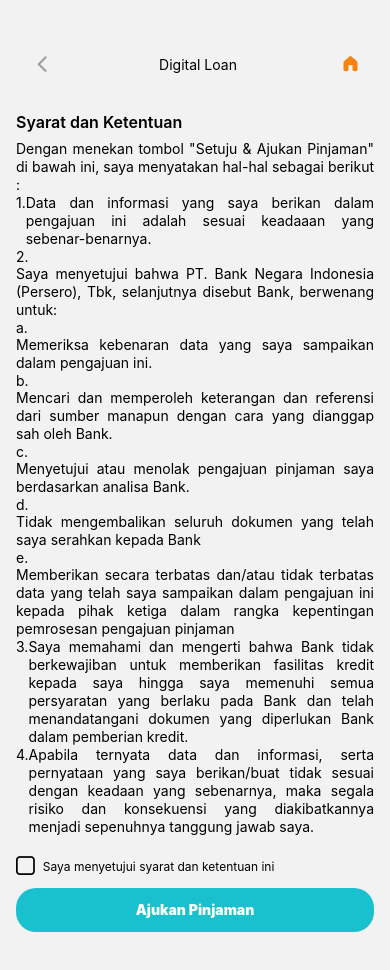
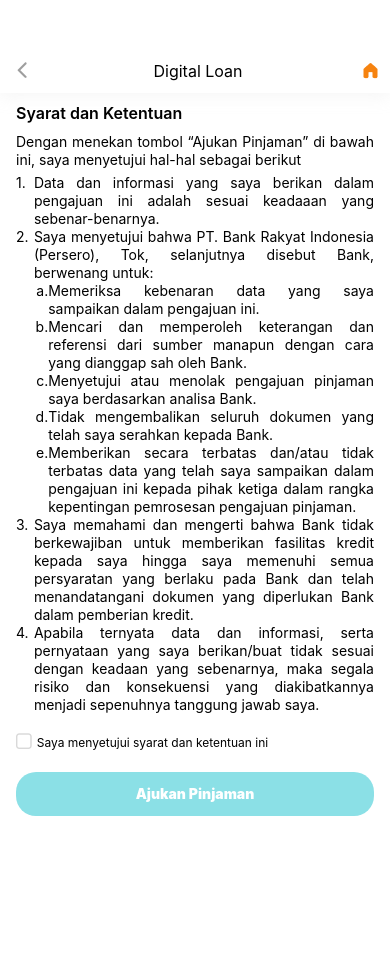
Before and after one commit to ascaryaaa/react-native-spring-boot-angular-loan, a React Native app in the folder mobile-side/: screen /SyaratKetentuan in a window 390 px wide. Shown: the top 970 px of the page. After the commit the page ends 872 px from the top, so only its background shows below. Built offline with nearby package versions, Linux system fonts and the light colour scheme.

Commit message:
added modalDelete, fixing digitalLoan, Monitoring, ListPengajuanPinjaman, Riwayat, syaratKetentuan

```diff
--- a/mobile-side/src/components/ModalAwal.jsx
+++ b/mobile-side/src/components/ModalAwal.jsx
@@ -26,7 +26,7 @@ const ModalAwal = ({}) => {
   const handleLogin = async () => {
     try {
       const response = await axios.post(
-        "http://192.168.209.221:8083/rest/auth/login-account",
+        "http://192.168.209.215:8083/rest/auth/login-account",
 
         {
           username,
--- /dev/null
+++ b/mobile-side/src/components/ModalDelete.jsx
@@ -0,0 +1,115 @@
+import React from "react";
+import { useState } from "react";
+import {
+  View,
+  Text,
+  Image,
+  StyleSheet,
+  TouchableOpacity,
+} from "react-native";
+
+const ModalDelete = ({ navigation, modalVisible, closeModal }) => {
+  return (
+    <View style={styles.container}>
+      <View style={styles.modal}>
+        <View style={styles.isi}>
+            <Image
+                style={{ width: 160, height: 132 }}
+                source={require("../assets/modal_delete.png")}
+            />
+            <Text style={{ fontWeight: "800", paddingTop: 10, fontSize: 16 }}>
+                Apakah anda yakin?
+            </Text>
+            <Text style={{ paddingTop: 10, fontSize: 12, textAlign: "center" }}>
+                Pengajuan yang telah dihapus akan hilang selamanya karena penghapusan tidak dapat dibatalkan
+            </Text>
+            <View style={{flexDirection: 'row'}}>
+                <TouchableOpacity
+                    style={styles.buttonCancel}
+                    onPress={closeModal}
+                    >
+                    <Text
+                    style={{
+                        alignSelf: "center",
+                        paddingTop: 8,
+                        color: "#9E9E9E",
+                        fontWeight: "700",
+                        fontSize: 14,
+                    }}
+                        >
+                    Cancel
+                    </Text>
+                </TouchableOpacity>
+                <TouchableOpacity
+                    style={styles.buttonHapus}
+                    onPress={() => {
+                        closeModal()
+                    }}
+                    >
+                    <Text
+                    style={{
+                        alignSelf: "center",
+                        paddingTop: 8,
+                        color: "white",
+                        fontWeight: "700",
+                        fontSize: 14,
+                    }}
+                        >
+                    Hapus
+                    </Text>
+                </TouchableOpacity>
+            </View>
+        </View>
+      </View>
+    </View>
+  );
+};
+export default ModalDelete;
+
+const styles = StyleSheet.create({
+    container: {
+        // flex: 1,
+        justifyContent: "center",
+        alignItems: "center",
+
+        // backgroundColor:'red'
+
+        // backgroundColor: "red",
+    },
+    modal: {
+        justifyContent: "center",
+        alignItems: "center",
+        backgroundColor: "white",
+        width: 350,
+        height: 350,
+        // marginHorizontal: 13,
+        borderRadius: 10,
+        // backgroundColor: "red",
+    },
+    buttonHapus: {
+        marginVertical: 20,
+        padding: 5,
+        margin: 5,
+        alignSelf: "center",
+        backgroundColor: "#D4352A",
+        borderRadius: 20,
+        width: 110,
+        height: 44,
+    },
+    buttonCancel: {
+        marginVertical: 20,
+        padding: 5,
+        margin: 5,
+        alignSelf: "center",
+        backgroundColor: "#F0F0F0",
+        borderRadius: 20,
+        width: 110,
+        height: 44,
+    },
+    isi: {
+        justifyContent: "center",
+        alignItems: "center",
+        marginHorizontal: 16,
+        marginTop: 32,
+    },
+});
--- a/mobile-side/src/screens/ListPengajuanPinjaman.jsx
+++ b/mobile-side/src/screens/ListPengajuanPinjaman.jsx
@@ -5,9 +5,11 @@ import {
   StyleSheet,
   TouchableOpacity,
   Image,
-  ScrollView,
+  Modal,
+  Pressable,
 } from "react-native";
 import AsyncStorage from '@react-native-async-storage/async-storage';
+import ModalDelete from "../components/ModalDelete";
 
 const ListPengajuanPinjaman = ({ navigation }) => {
 
@@ -19,9 +21,20 @@ const ListPengajuanPinjaman = ({ navigation }) => {
     <Image style={styles.bannerImage} source={item} />
   );
 
+  const [modalVisible, setModalVisible] = useState(false);
+
+  const closeModal = () => {
+    setModalVisible(false);
+  };
+
+  const openModal = () => {
+    setModalVisible(true);
+  };
+
   return (
     <View style={styles.container}>
       {/* <Text style={{marginBottom: 10}}>List Pengajuan Pinjaman</Text> */}
+      {/* <TouchableOpacity onPress={openModal}> */}
         <View style={{flexDirection: 'row', marginBottom: 15}}>
           <View style={{width: '30%', marginRight: 5}}>
               <Image
@@ -29,13 +42,50 @@ const ListPengajuanPinjaman = ({ navigation }) => {
               style={styles.image}/>
           </View>
           <View style={{width: '70%', flexDirection: 'column'}}>
+            <View style={{flexDirection: 'row', justifyContent: 'space-between'}}>
               <Text style={styles.textHeader}>BNI Fleksi Pensiun</Text>
+              <TouchableOpacity onPress={openModal}>
+              <Image
+              source={require("../../../mobile-side/src/assets/icon_delete.png")}/>
+              </TouchableOpacity>
+            </View>
             <Text style={styles.textContent}>Tanggal Pengajuan : 10/03/2024</Text>
             <Text style={styles.textContent}>Periode Peminjaman : 6 Bulan</Text>
             <Text style={styles.textContent}>Total Pengajuan : Rp. 100.000.000</Text>
-                <Text style={styles.textContent}>Status : Diproses</Text>
+            <Text style={styles.textContent}>Status : Ditolak</Text>
           </View>
         </View>
+      {/* </TouchableOpacity> */}
+
+      <Modal
+        animationType="fade"
+        transparent
+        visible={modalVisible}
+        onRequestClose={closeModal}
+        >
+        <View style={styles.modalContainer}>
+        {/* Pressable di luar modal */}
+          <Pressable
+            style={{
+            flex: 1,
+            position: "absolute",
+            width: "100%",
+            height: "100%",
+            backgroundColor: "rgba(0,0,0,0.5)",
+            }}
+            // onPress={closeModal}
+            >
+            {/* ModalAwal tetap berada di dalam View */}
+          </Pressable>
+          <View>
+            <ModalDelete
+              navigation={navigation}
+              modalVisible={modalVisible}
+              closeModal={closeModal}
+            ></ModalDelete>
+          </View>
+        </View>
+      </Modal>
     </View>
   );
 };
@@ -152,5 +202,11 @@ const styles = StyleSheet.create({
     fontSize: 12,
     fontWeight: '400',
     marginBottom: 4,
-  }
+  },
+  modalContainer: {
+    flex: 1,
+    justifyContent: "center", // Pusatkan konten secara horizontal
+    // alignItems: "center", // Pusatkan konten secara vertikal
+    // backgroundColor: "rgba(0, 0, 0, 0.5)", // Atur warna latar belakang
+  },
 });
--- a/mobile-side/src/screens/Monitoring.jsx
+++ b/mobile-side/src/screens/Monitoring.jsx
@@ -1,5 +1,5 @@
 import React, { useState } from 'react';
-import { View, Text, StyleSheet, TouchableOpacity, ScrollView} from 'react-native';
+import { View, Text, StyleSheet, TouchableOpacity, ScrollView, Image} from 'react-native';
 import DataDebitur from '../components/DataDebitur';
 import DetailPinjaman from '../components/DetailPinjaman';
 
@@ -15,12 +15,26 @@ const Monitoring = ({ navigation}) => {
   };
 
   return (
+    <View style={styles.bg}>
+      <View style={styles.shadow}>
+        <View style={styles.navbar}>
+          <TouchableOpacity onPress={() => navigation.navigate("Home")}>
+            <Image
+              source={require("../../../mobile-side/src/assets/Icon_leftarrow.png")}
+            />
+          </TouchableOpacity>
+          <Text style={{ fontSize: 16 }}>Digital Loan</Text>
+          <Image
+            source={require("../../../mobile-side/src/assets/Icon_homeorg.png")}
+          />
+        </View>
+      </View>
       <ScrollView style={styles.container}>
         <View style={{flexDirection: 'row', justifyContent: 'space-between', marginBottom: 10}}>
-        <Text style={{fontSize: 20, fontWeight: '500'}}>Monitoring Pinjaman</Text>
+          <Text style={{fontSize: 18, fontWeight: '600'}}>Monitoring Pinjaman</Text>
           <View style={{flexDirection:'row'}}>
             <View style={styles.ellipse} />
-          <Text style={{textAlign: 'right', marginTop: 6, marginLeft: 2}}>Peringatan</Text>
+            <Text style={{textAlign: 'right', marginTop: 3, marginLeft: 2}}>Peringatan</Text>
           </View>
         </View>
         <View style={styles.table}>
@@ -38,6 +52,10 @@ const Monitoring = ({ navigation}) => {
         <View style={styles.container1}>
           <TouchableOpacity onPress={toggleDropdown} style={styles.detailButton}>
             <Text style={styles.textButton}>Data Debitur</Text>
+            <Image
+              source={require("../../../mobile-side/src/assets/icon_arrowDown.png")}
+              style={{ marginTop: 4 }}
+            />
           </TouchableOpacity>
           {isDropdownOpen && (
             <View style={styles.dropdownContent}>
@@ -49,6 +67,10 @@ const Monitoring = ({ navigation}) => {
         <View style={styles.container1}>
           <TouchableOpacity onPress={toggleDropdown1} style={styles.detailButton}>
             <Text style={styles.textButton}>Detail Pinjaman</Text>
+            <Image
+              source={require("../../../mobile-side/src/assets/icon_arrowDown.png")}
+              style={{ marginTop: 4 }}
+            />
           </TouchableOpacity>
           {isDropdownOpen1 && (
             <View style={styles.dropdownContent}>
@@ -57,6 +79,7 @@ const Monitoring = ({ navigation}) => {
           )}
         </View>
       </ScrollView>
+    </View>
   );
 };
 export default Monitoring;
@@ -64,8 +87,31 @@ export default Monitoring;
 const styles = StyleSheet.create({
 container: {
   flex:1,
-  padding: 10,
-  marginTop: 5,
+  marginHorizontal: 16,
+  marginTop: 10,
+},
+bg: {
+  backgroundColor: "white",
+  height: "100%",
+  // width: "100%",
+},
+navbar: {
+  flexDirection: "row",
+  alignItems: "center",
+  justifyContent: "space-between",
+  width: "100%",
+  verticalAlign: "top",
+  paddingTop: 60,
+  padding: 12,
+  backgroundColor: "#FFF",
+  // marginBottom: 24,
+  // backgroundColor: "red"
+},
+shadow: {
+  shadowColor: "#ddd",
+  shadowOffset: { width: 0, height: 4 },
+  shadowOpacity: 0.25,
+  shadowRadius: 15,
 },
 table: {
   marginTop: 8,
@@ -94,20 +140,20 @@ status: {
   marginTop: 8,
 },
 detailButton: {
-  marginTop: 15,
-  padding: 15,
+  backgroundColor: "#F68310",
+  padding: 10,
+  borderRadius: 5,
   marginBottom: 8,
-  backgroundColor:'#F68310',
-  borderRadius: 10,
-  borderColor: '#F68310',
-  width: '100%'
+  width: "100%",
+  marginTop: 8,
+  flexDirection: "row",
+  justifyContent: "space-between",
 },
 textButton: {
   color: 'white',
   fontWeight: '600',
   fontSize: 14,
 },
-
 container1: {
   flex: 1,
   alignItems: "center",
@@ -128,6 +174,6 @@ ellipse: {
   height: 15,
   borderRadius: 50,
   backgroundColor: '#FFC930',
-  marginTop: 7,
+  marginTop: 4,
 },
 })
--- a/mobile-side/src/screens/Riwayat.jsx
+++ b/mobile-side/src/screens/Riwayat.jsx
@@ -1,26 +1,41 @@
 import React from 'react';
-import { View, Text, StyleSheet, TouchableOpacity, Button} from 'react-native';
+import { View, Text, StyleSheet, TouchableOpacity, Image} from 'react-native';
 
 const transactionHistory =[
   {id: 1, date: '25 Maret 2024',time: '00.01 WIB',title: 'Auto Grab Fund', amount: '-Rp. 540.669,55'},
   {id: 2, date: '22 Maret 2024',time: '03.59 WIB', title: '6643847934636TF', amount: '-Rp. 1.556.889,99'},
+  {id: 3, date: '25 Februari 2024', time: '00.01 WIB', title: 'Auto Grab Fund', amount: '-Rp 1.556.882,98'},
 ]
 
 const Riwayat = () => {
     return (
+      <View style={styles.bg}>
+        <View style={styles.shadow}>
+          <View style={styles.navbar}>
+            <TouchableOpacity onPress={() => navigation.navigate("Home")}>
+              <Image
+                source={require("../../../mobile-side/src/assets/Icon_leftarrow.png")}
+              />
+            </TouchableOpacity>
+            <Text style={{ fontSize: 16 }}>Digital Loan</Text>
+            <Image
+              source={require("../../../mobile-side/src/assets/Icon_homeorg.png")}
+            />
+          </View>
+        </View>
         <View style={styles.container}>
           <Text style={{fontWeight: '600', fontSize: 16, marginBottom: 5}}>Riwayat</Text>
             {transactionHistory.map(view => (
               <View key={view.id}>
-              <View style={{top: 10, height: 32, width: 390, backgroundColor: '#F68310', padding: 8}}>
-                <Text>{view.date}</Text>
+                <View style={{top: 10, width: '100%', backgroundColor: '#F68310', padding: 8, borderRadius: 4}}>
+                  <Text style={{fontSize: 14, fontWeight: '400', color: 'white'}}>{view.date}</Text>
                 </View>
                 <View style={{flexDirection: 'row', top: 10, padding: 8, justifyContent: 'space-between'}}>
                   <View style={styles.row}>
-                  <Text>{view.title}</Text>
-                  <Text style={{fontSize: 10}}>{view.time}</Text>
+                    <Text style={{fontSize: 12, fontWeight: '400'}}>{view.title}</Text>
+                    <Text style={{fontSize: 10, fontWeight: '400'}}>{view.time}</Text>
                   </View>
-                <Text>{view.amount}</Text>
+                  <Text style={{fontSize: 12, fontWeight: '700'}}>{view.amount}</Text>
                 </View>
               </View>
               ))
@@ -29,6 +44,7 @@ const Riwayat = () => {
             <Text style={{textAlign: 'center', paddingTop: 12, color: 'white', fontWeight: '700', fontSize: 16}}>Download Riwayat</Text>
           </TouchableOpacity>
         </View>
+      </View>
     );
 };
 export default Riwayat;
@@ -36,7 +52,9 @@ export default Riwayat;
 const styles = StyleSheet.create({
   container: {
     flex:1,
-    padding: 8,
+    marginHorizontal: 16,
+    marginTop: 10,
+    // backgroundColor: "pink",
   },
   table: {
     top: 8,
@@ -51,10 +69,34 @@ const styles = StyleSheet.create({
     justifyContent: 'space-between',
   },
   button: {
-    marginTop: 10,
-    backgroundColor: '#18C1CD',
+    marginTop: 20,
+    marginBottom: 56,
+    backgroundColor: "#18C1CD",
     borderRadius: 20,
-    width: 390,
     height: 44,
+    width: "100%",
+  },
+  bg: {
+    backgroundColor: "white",
+    height: "100%",
+    // width: "100%",
+  },
+  navbar: {
+    flexDirection: "row",
+    alignItems: "center",
+    justifyContent: "space-between",
+    width: "100%",
+    verticalAlign: "top",
+    paddingTop: 60,
+    padding: 12,
+    backgroundColor: "#FFF",
+    // marginBottom: 24,
+    // backgroundColor: "red"
+  },
+  shadow: {
+    shadowColor: "#ddd",
+    shadowOffset: { width: 0, height: 4 },
+    shadowOpacity: 0.25,
+    shadowRadius: 15,
   },
 })
--- a/mobile-side/src/screens/SyaratKetentuan.jsx
+++ b/mobile-side/src/screens/SyaratKetentuan.jsx
@@ -30,116 +30,106 @@ const SyaratKetentuan = ({ navigation }) => {
   };
 
   return (
-    <View style={styles.container}>
+    <View style={styles.bg}>
+      <View style={styles.shadow}>
         <View style={styles.navbar}>
-        <TouchableOpacity onPress={() => navigation.navigate("KetentuanGriya")}>
+          <TouchableOpacity onPress={() => navigation.navigate("Home")}>
             <Image
               source={require("../../../mobile-side/src/assets/Icon_leftarrow.png")}
             />
           </TouchableOpacity>
-
-        <Text>Digital Loan</Text>
+          <Text style={{ fontSize: 16 }}>Digital Loan</Text>
           <Image
             source={require("../../../mobile-side/src/assets/Icon_homeorg.png")}
           />
         </View>
+      </View>
 
-      <ScrollView>
+      <ScrollView style={styles.container}>
         <View style={styles.isi}>
           <Text
             style={{
-              marginBottom: 8,
+              marginBottom: 10,
               fontSize: 16,
               fontWeight: "600",
             }}
           >
             Syarat dan Ketentuan
           </Text>
-          <Text style={styles.isitext}>
-            Dengan menekan tombol "Setuju & Ajukan Pinjaman" di bawah ini, saya
-            menyatakan hal-hal sebagai berikut :
-          </Text>
-          <View style={styles.nomor2}>
-            <View style={styles.poinpoin}>
-              <View
-                style={{
-                  flexDirection: "row",
-                  width: "100%",
-                  // backgroundColor: "yellow",
-                }}
-              >
-                <Text>1. </Text>
-                <Text style={styles.isitext}>
-                  Data dan informasi yang saya berikan dalam pengajuan ini
-                  adalah sesuai keadaaan yang sebenar-benarnya.
-                </Text>
+          <View style={{marginBottom: 5}}>
+            <Text style={styles.textContent}>Dengan menekan tombol “Ajukan Pinjaman” di bawah ini, saya menyetujui hal-hal sebagai berikut</Text>
           </View>
-              <View style={styles.rowisi}>
-                <Text>2. </Text>
-                <View style={styles.rowisi}>
-                  <Text style={styles.isitext}>
-                    Saya menyetujui bahwa PT. Bank Negara Indonesia (Persero),
-                    Tbk, selanjutnya disebut Bank, berwenang untuk:
-                  </Text>
-                  <View style={styles.rowisi}>
-                    <Text>a. </Text>
-                    <Text style={styles.isitext}>
-                      Memeriksa kebenaran data yang saya sampaikan dalam
-                      pengajuan ini.
-                    </Text>
+          <View style={styles.rowContent}>
+            <View style={{width: '5%'}}>
+              <Text style={styles.poin}>1.</Text>
             </View>
-                  <View style={styles.rowisi}>
-                    <Text>b. </Text>
-                    <Text style={styles.isitext}>
-                      Mencari dan memperoleh keterangan dan referensi dari
-                      sumber manapun dengan cara yang dianggap sah oleh Bank.
-                    </Text>
-                  </View>
-                  <View style={styles.rowisi}>
-                    <Text>c. </Text>
-                    <Text style={styles.isitext}>
-                      Menyetujui atau menolak pengajuan pinjaman saya
-                      berdasarkan analisa Bank.
-                    </Text>
-                  </View>
-                  <View style={styles.rowisi}>
-                    <Text>d. </Text>
-                    <Text style={styles.isitext}>
-                      Tidak mengembalikan seluruh dokumen yang telah saya
-                      serahkan kepada Bank
-                    </Text>
-                  </View>
-                  <View style={styles.rowisi}>
-                    <Text>e. </Text>
-                    <Text style={styles.isitext}>
-                      Memberikan secara terbatas dan/atau tidak terbatas data
-                      yang telah saya sampaikan dalam pengajuan ini kepada pihak
-                      ketiga dalam rangka kepentingan pemrosesan pengajuan
-                      pinjaman
-                    </Text>
+            <View style={{width: '95%'}}>
+              <Text style={styles.textContent}>Data dan informasi yang saya berikan dalam pengajuan ini adalah sesuai keadaaan yang sebenar-benarnya.</Text>
             </View>
           </View>
+          <View style={styles.rowContent}>
+            <View style={{width: '5%'}}>
+              <Text style={styles.poin}>2.</Text>
+            </View>
+            <View style={{width: '95%'}}>
+              <Text style={styles.textContent}>Saya menyetujui bahwa PT. Bank Rakyat Indonesia (Persero), Tok, selanjutnya disebut Bank, berwenang untuk:</Text>
             </View>
           </View>
+          <View style={styles.rowContent}>
+            <View style={{width: '9%'}}>
+              <Text style={styles.poinValue}>a.</Text>
             </View>
-          <View style={styles.rowIsi}>
-            <Text>3. </Text>
-            <Text style={styles.isitext}>
-              Saya memahami dan mengerti bahwa Bank tidak berkewajiban untuk
-              memberikan fasilitas kredit kepada saya hingga saya memenuhi semua
-              persyaratan yang berlaku pada Bank dan telah menandatangani
-              dokumen yang diperlukan Bank dalam pemberian kredit.
-            </Text>
+            <View style={{width: '91%'}}>
+              <Text style={styles.textContent}>Memeriksa kebenaran data yang saya sampaikan dalam pengajuan ini.</Text>
             </View>
-
-          <View style={styles.rowIsi}>
-            <Text>4. </Text>
-            <Text style={styles.isitext}>
-              Apabila ternyata data dan informasi, serta pernyataan yang saya
-              berikan/buat tidak sesuai dengan keadaan yang sebenarnya, maka
-              segala risiko dan konsekuensi yang diakibatkannya menjadi
-              sepenuhnya tanggung jawab saya.
-            </Text>
+          </View>
+          <View style={styles.rowContent}>
+            <View style={{width: '9%'}}>
+              <Text style={styles.poinValue}>b.</Text>
+            </View>
+            <View style={{width: '91%'}}>
+              <Text style={styles.textContent}>Mencari dan memperoleh keterangan dan referensi dari sumber manapun dengan cara yang dianggap sah oleh Bank.</Text>
+            </View>
+          </View>
+          <View style={styles.rowContent}>
+            <View style={{width: '9%'}}>
+              <Text style={styles.poinValue}>c.</Text>
+            </View>
+            <View style={{width: '91%'}}>
+              <Text style={styles.textContent}>Menyetujui atau menolak pengajuan pinjaman saya berdasarkan analisa Bank.</Text>
+            </View>
+          </View>
+          <View style={styles.rowContent}>
+            <View style={{width: '9%'}}>
+              <Text style={styles.poinValue}>d.</Text>
+            </View>
+            <View style={{width: '91%'}}>
+              <Text style={styles.textContent}>Tidak mengembalikan seluruh dokumen yang telah saya serahkan kepada Bank.</Text>
+            </View>
+          </View>
+          <View style={styles.rowContent}>
+            <View style={{width: '9%'}}>
+              <Text style={styles.poinValue}>e.</Text>
+            </View>
+            <View style={{width: '91%'}}>
+              <Text style={styles.textContent}>Memberikan secara terbatas dan/atau tidak terbatas data yang telah saya sampaikan dalam pengajuan ini kepada pihak ketiga dalam rangka kepentingan pemrosesan pengajuan pinjaman.</Text>
+            </View>
+          </View>
+          <View style={styles.rowContent}>
+            <View style={{width: '5%'}}>
+              <Text style={styles.poin}>3.</Text>
+            </View>
+            <View style={{width: '95%'}}>
+              <Text style={styles.textContent}>Saya memahami dan mengerti bahwa Bank tidak berkewajiban untuk memberikan fasilitas kredit kepada saya hingga saya memenuhi semua persyaratan yang berlaku pada Bank dan telah menandatangani dokumen yang diperlukan Bank dalam pemberian kredit.</Text>
+            </View>
+          </View>
+          <View style={styles.rowContent}>
+            <View style={{width: '5%'}}>
+              <Text style={styles.poin}>4.</Text>
+            </View>
+            <View style={{width: '95%'}}>
+              <Text style={styles.textContent}>Apabila ternyata data dan informasi, serta pernyataan yang saya berikan/buat tidak sesuai dengan keadaan yang sebenarnya, maka segala risiko dan konsekuensi yang diakibatkannya menjadi sepenuhnya tanggung jawab saya.</Text>
+            </View>
           </View>
           <TouchableOpacity
             onPress={toggleCheckbox}
@@ -151,14 +141,14 @@ const SyaratKetentuan = ({ navigation }) => {
           >
             <FontAwesome
               name={checked ? "check-square-o" : "square-o"}
-              size={24}
-              color="black"
+              size={20}
+              color="#D9D9D9"
             />
-            <Text style={{ marginLeft: 8, fontSize: 12 }}>
+            <Text style={{ marginLeft: 5, fontSize: 12, fontWeight: '400' }}>
               Saya menyetujui syarat dan ketentuan ini
             </Text>
           </TouchableOpacity>
-          <TouchableOpacity style={styles.button1} onPress={openModal}>
+          <TouchableOpacity style={[styles.button, !checked && { opacity: 0.5 }]} onPress={openModal} disabled={!checked}>
             <Text
               style={{
                 textAlign: "center",
@@ -207,13 +197,17 @@ const styles = StyleSheet.create({
   container: {
     flex: 1,
     marginHorizontal: 16,
-    marginTop: 40,
+    marginTop: 10,
+    // height: "100%",
+    // backgroundColor: "pink",
+  },
+  bg: {
+    backgroundColor: "white",
     height: "100%",
-    // backgroundColor: "red",
+    // width: "100%",
   },
-
-  button1: {
-    marginTop: 10,
+  button: {
+    marginTop: 20,
     marginBottom: 56,
     backgroundColor: "#18C1CD",
     borderRadius: 20,
@@ -225,26 +219,37 @@ const styles = StyleSheet.create({
     alignItems: "center",
     justifyContent: "space-between",
     width: "100%",
-    paddingLeft: 16,
-    paddingRight: 16,
-    height: 48,
+    verticalAlign: "top",
+    paddingTop: 60,
+    padding: 12,
+    backgroundColor: "#FFF",
+    // marginBottom: 24,
+    // backgroundColor: "red"
   },
-  isi: {
-    // backgroundColor: "yellow",
-    marginTop: 24,
-    width: "100%",
+  shadow: {
+    shadowColor: "#ddd",
+    shadowOffset: { width: 0, height: 4 },
+    shadowOpacity: 0.25,
+    shadowRadius: 15,
   },
-  isitext: {
-    textAlign: "justify",
+  poin: {
     lineHeight: 18,
-    // backgroundColor: "green",
-
-    // width: "100%",
+    fontSize: 14,
+    fontWeight: '400'
   },
-  poinpoin: {
-    width: "100%",
+  poinValue: {
+    textAlign: 'right',
+    lineHeight: 18,
+    fontSize: 14,
+    fontWeight: '400'
   },
-  rowIsi: {
+  textContent: {
+    textAlign: 'justify',
+    lineHeight: 18,
+    fontSize: 14,
+    fontWeight: '400'
+  },
+  rowContent: {
     flexDirection: "row",
   },
   modalContainer: {
--- a/mobile-side/src/utils/Constant.js
+++ b/mobile-side/src/utils/Constant.js
@@ -1,4 +1,4 @@
-const CONNECTION = "192.168.209.221";
+const CONNECTION = "192.168.209.215";
 const PORT = "8083";
 const MAIN_URL = `http://${CONNECTION}:${PORT}/loan/v1/`;
 const LOGIN_URL = `http://${CONNECTION}:${PORT}/rest/auth/`;
```
Also changed, not shown: mobile-side/src/screens/DigitalLoan.jsx (+2 -22 lines), mobile-side/src/assets/icon_delete.png (added), mobile-side/src/assets/modal_delete.png (added). Lines whose indentation alone changed are shown as unchanged.
